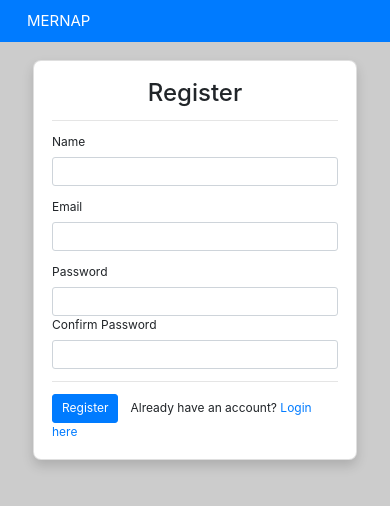
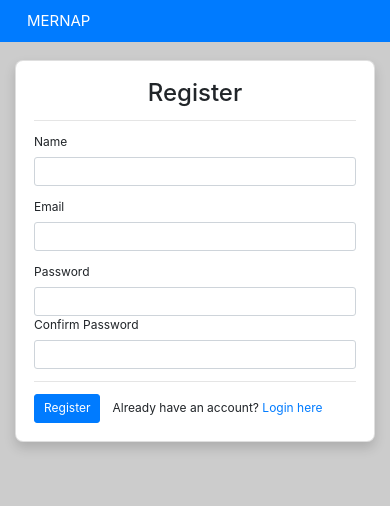
Before and after one commit to vtiron2002/mernap, a React (Create React App) app in the folder client/: page /register in a window 390 px wide. Shown: the top 506 px of the page. Built offline with nearby package versions, Linux system fonts and the light colour scheme.

Commit message:
fixed responsive code for dashboard to look good

```diff
--- a/client/src/pages/Login.js
+++ b/client/src/pages/Login.js
@@ -39,7 +39,7 @@
 
 	if (!localStorage.token) {
 		return (
-			<div className='container my-4 d-flex align-items-center justify-content-center'>
+			<div className='login container my-4 d-flex align-items-center justify-content-center'>
 				<div className='card p-4 shadow' style={{width: '500px'}}>
 					<h2 className='text-center m-0'>Log in</h2>
 					<hr />
--- a/client/src/styles/responsive.css
+++ b/client/src/styles/responsive.css
@@ -72,7 +72,7 @@
 /* LOGIN PAGE */
 
 @media (max-width: 600px) {
-  .card {
+  .login .card {
     width: 90% !important;
   }
 }
```
